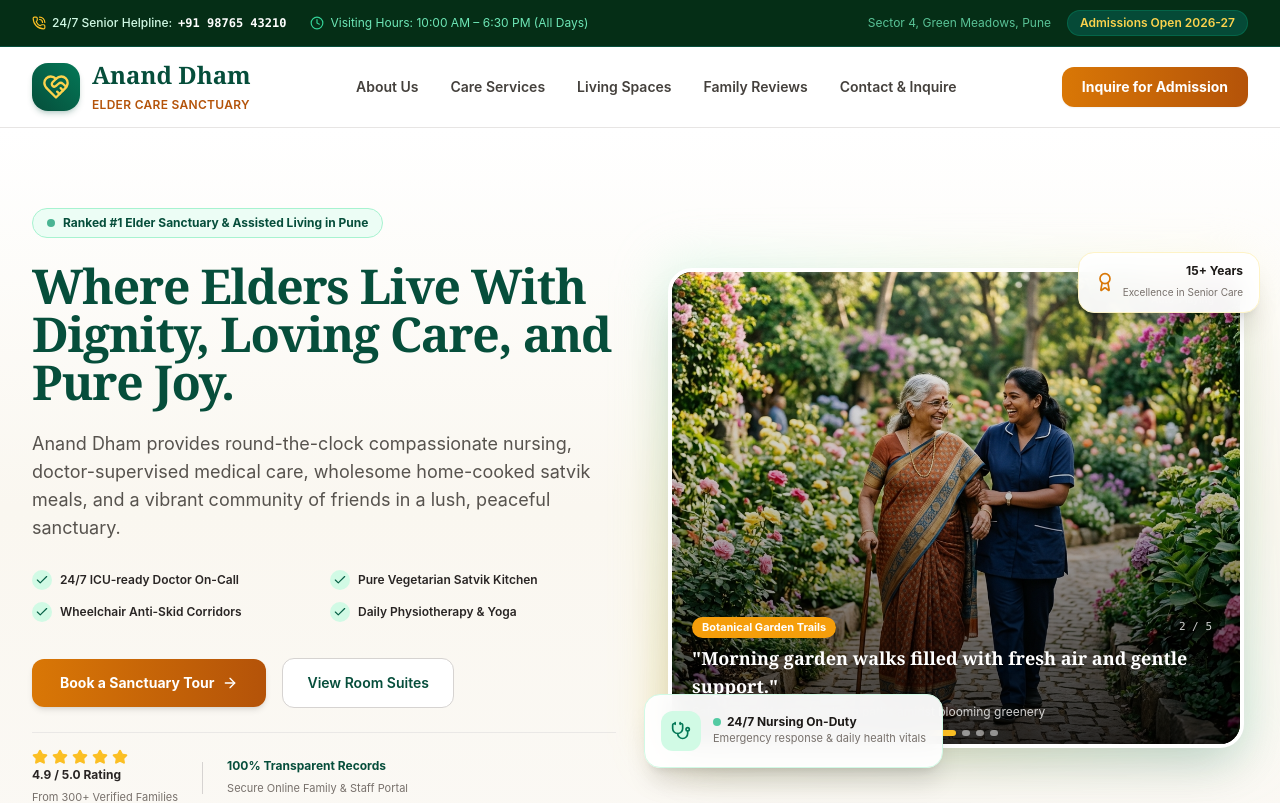
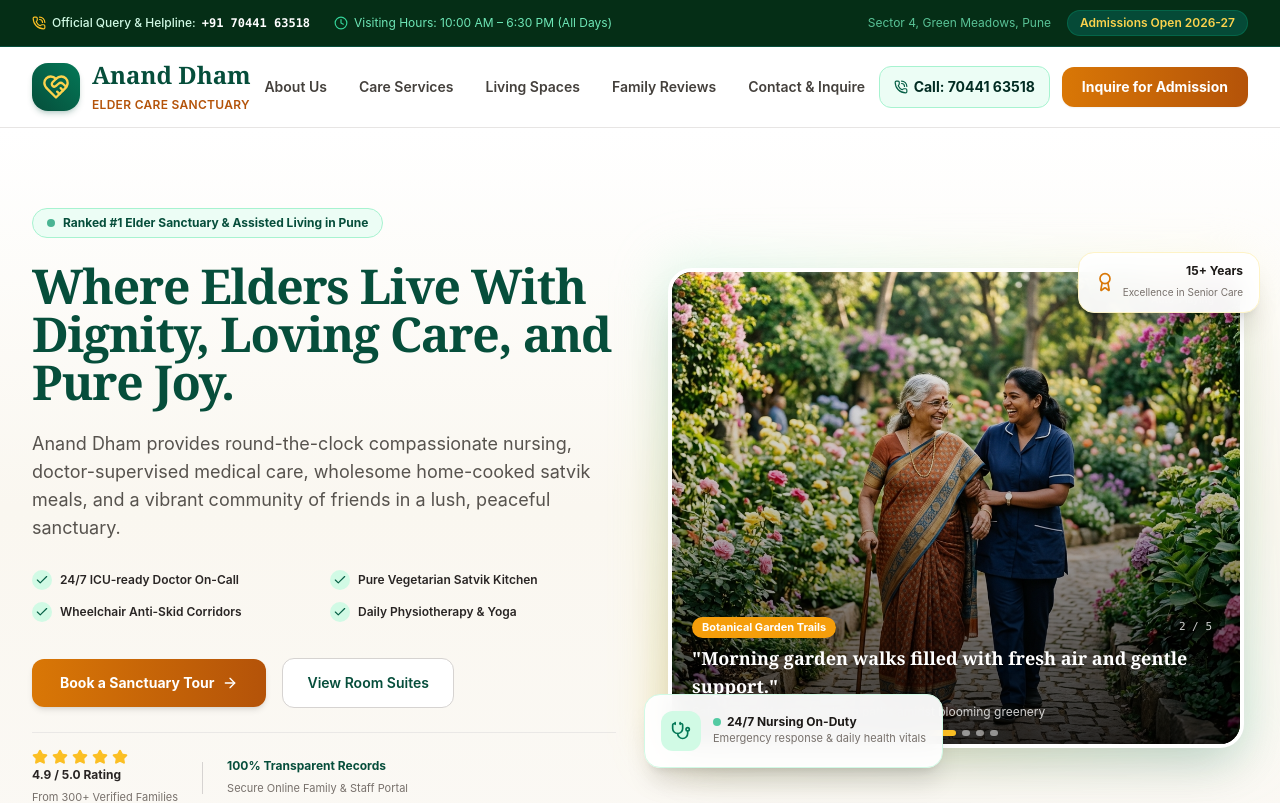
Before and after one commit to Tushar-kumar-sah/ATV-oldage-home, a Next.js app: page / in a window 1280 px wide. Shown: the top 803 px of the page. Built offline with nearby package versions, Linux system fonts and the light colour scheme.

Commit message:
feat: add official query helpline 7044163518 across website, header, and footer

```diff
--- a/app/page.tsx
+++ b/app/page.tsx
@@ -244,9 +244,9 @@
           <div className="flex items-center space-x-6">
             <span className="flex items-center gap-1.5 font-medium">
               <PhoneCall className="w-3.5 h-3.5 text-amber-400" />
-              24/7 Senior Helpline:{' '}
-              <a href="tel:+919876543210" className="hover:underline font-mono text-white font-bold">
-                +91 98765 43210
+              Official Query & Helpline:{' '}
+              <a href="tel:+917044163518" className="hover:underline font-mono text-white font-bold">
+                +91 70441 63518
               </a>
             </span>
             <span className="hidden md:flex items-center gap-1.5 text-emerald-300">
@@ -300,6 +300,13 @@
           </nav>
 
           <div className="flex items-center space-x-3">
+            <a
+              href="tel:+917044163518"
+              className="hidden sm:inline-flex items-center gap-1.5 px-3.5 py-2.5 rounded-xl font-bold text-xs sm:text-sm text-emerald-950 bg-emerald-50 hover:bg-emerald-100 border border-emerald-200 transition-colors"
+            >
+              <PhoneCall className="w-3.5 h-3.5 text-emerald-800" />
+              <span>Call: 70441 63518</span>
+            </a>
             <a
               href="#contact"
               className="px-5 py-2.5 rounded-xl font-bold text-xs sm:text-sm bg-gradient-to-r from-amber-600 to-amber-700 hover:from-amber-700 hover:to-amber-800 text-white shadow-sm hover:shadow-md transition-all focus:ring-2 focus:ring-amber-500"
@@ -916,9 +923,9 @@
                     <PhoneCall className="w-5 h-5 text-amber-700" />
                   </div>
                   <div>
-                    <span className="font-bold block">Helpline Numbers</span>
-                    <a href="tel:+919876543210" className="text-xs font-mono font-bold text-[#064E3B] hover:underline block">
-                      +91 98765 43210 / +91 98765 43211
+                    <span className="font-bold block">Official Query & Admissions Line</span>
+                    <a href="tel:+917044163518" className="text-sm font-mono font-bold text-[#064E3B] hover:underline block">
+                      +91 70441 63518
                     </a>
                   </div>
                 </div>
@@ -1119,7 +1126,9 @@
               </p>
               <div className="p-3 bg-emerald-950/60 rounded-xl border border-emerald-800 text-[11px] space-y-1">
                 <p className="text-amber-300 font-bold">Helpline & Walk-ins:</p>
-                <p className="text-emerald-200">+91 98765 43210 (24/7)</p>
+                <a href="tel:+917044163518" className="text-emerald-200 hover:text-white font-mono font-bold block">
+                  +91 70441 63518 (Official Query)
+                </a>
                 <p className="text-emerald-300/80">Visiting Hours: 10:00 AM – 6:30 PM</p>
               </div>
             </div>
```
